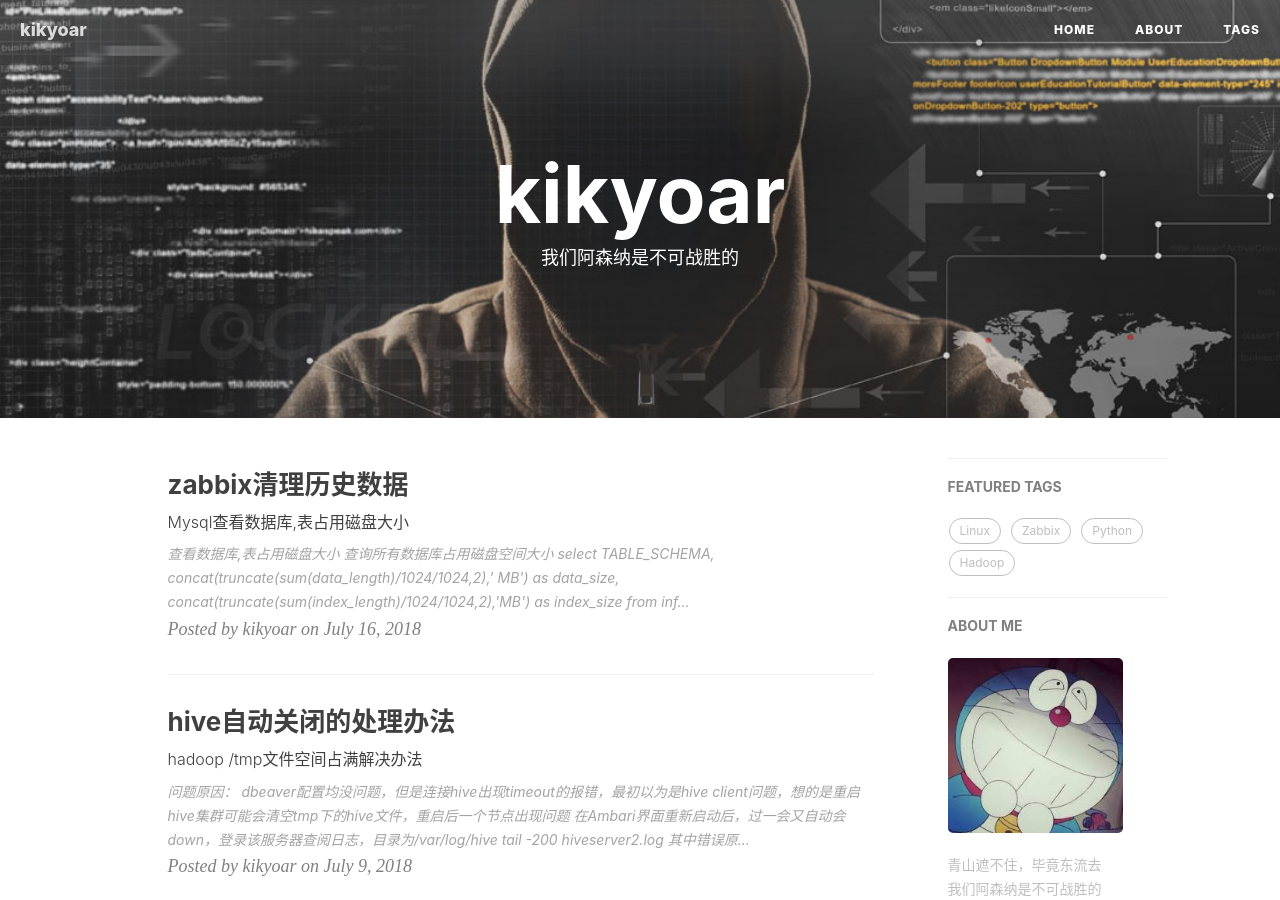
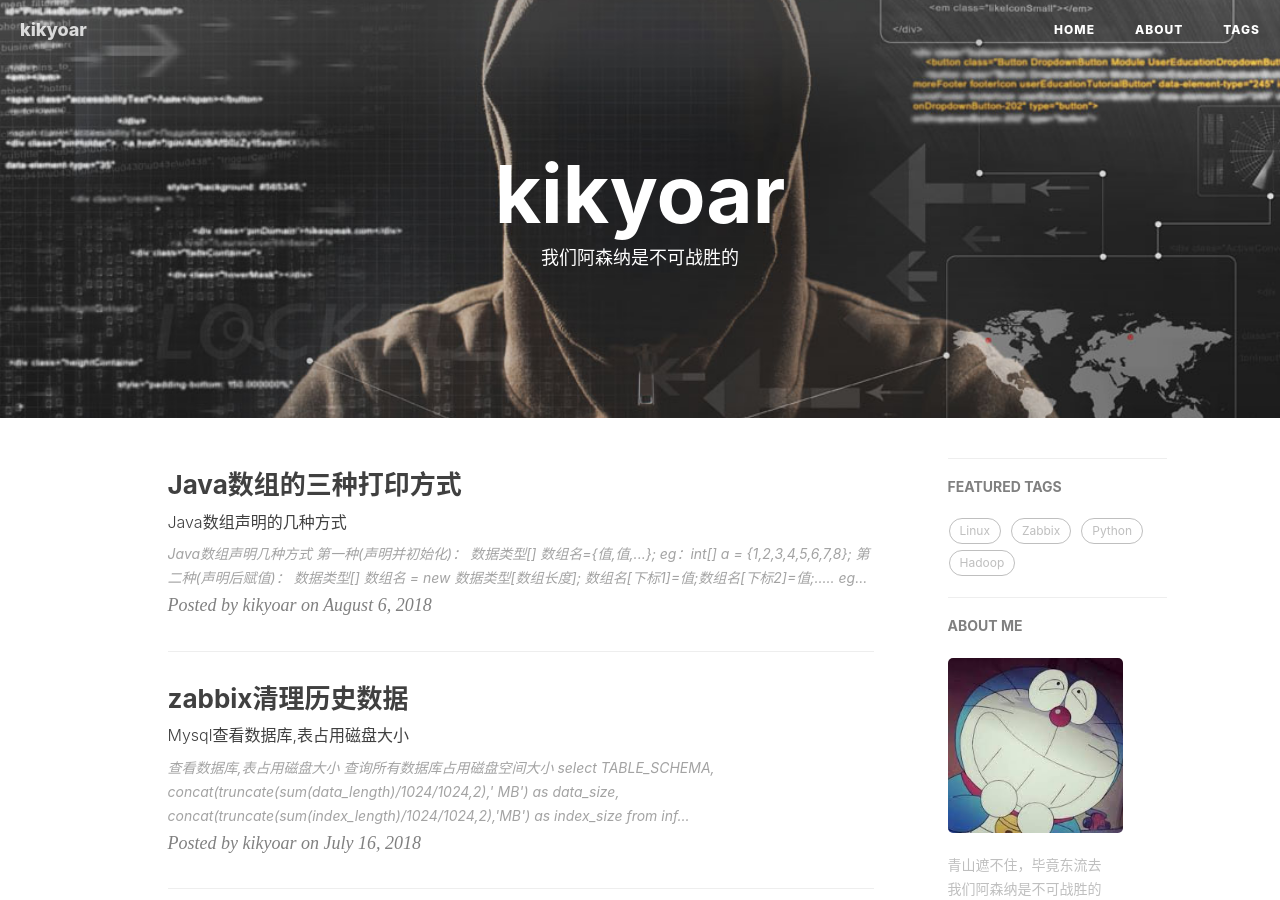
Before and after one commit to kikyoar/kikyoar.github.io, a Jekyll site: the page built from index.html, in a window 1280 px wide and 900 px high. Built offline with Jekyll 4.4.1, drawn with Linux system fonts in a browser that asks for light colours; nearby versions of some CDN libraries; the list of posts is cut into pages by our own code; comment, search, counter and statistics services are not loaded; some of the changed text lies outside the part shown.

Commit message:
java_declaration

```diff
--- a/_posts/2018-07-16-Zabbix-clean_history_data.markdown
+++ b/_posts/2018-07-16-Zabbix-clean_history_data.markdown
@@ -6,7 +6,7 @@ date:       2018-07-16
 author:     "kikyoar"
 header-img: "img/post-bg-linux-version.jpg"
 tags:
-    - zabbix
+    - Zabbix
 ---
 
 ## 查看数据库,表占用磁盘大小
--- /dev/null
+++ b/_posts/2018-08-06-Java-Array_declaration_print.markdown
@@ -0,0 +1,107 @@
+---
+layout:     post
+title:      "Java数组的三种打印方式"
+subtitle:   "Java数组声明的几种方式"
+date:       2018-08-06
+author:     "kikyoar"
+header-img: "img/post-bg-linux-version.jpg"
+tags:
+    - Java
+---
+
+
+## Java数组声明几种方式
+
+- 第一种(声明并初始化)：
+
+		数据类型[] 数组名={值,值,...};
+
+		eg：int[] a = {1,2,3,4,5,6,7,8};
+
+- 第二种(声明后赋值)：
+
+		数据类型[] 数组名 = new 数据类型[数组长度];
+		数组名[下标1]=值;数组名[下标2]=值;.....
+
+		eg：String[] a =new String[4];
+		a[0]="hello";
+		a[1]="world";
+ 		....
+
+- 第三种()：
+
+		数据类型[] 数组名=new 数据类型[]{值,值,...};
+
+
+## Java数组的三种打印方式
+
+**1、数组的输出的三种方式**
+
+**一维数组：**
+
+`定义一个数组   int[] array = {1,2,3,4,5};`
+
+(1)传统的for循环方式
+
+	for(int i=0;i<array.length;i++)
+	{
+	      System.out.println(a[i]);
+	}
+
+
+(2)for each循环
+
+	for(int a:array)
+	    System.out.println(a)
+
+(3)利用Array类中的toString方法
+
+调用Array.toString(a)，返回一个包含数组元素的字符串，这些元素被放置在括号内，并用逗号分开
+
+
+	int[] array = {1,2,3,4,5};
+	System.out.println(Arrays.toString(array));
+
+输出：[1, 2, 3, 4, 5]
+说明：System.out.println(array);这样是不行的，这样打印是的是数组的首地址
+
+
+**二维数组：**
+
+对于二维数组也对应这三种方法，定义一个二维数组：
+
+	 int[][] magicSquare =
+	    	 {
+	    		 {16,3,2,13},
+	    		 {5,10,11,8},
+	    		 {9,6,7,3}
+	    	 };
+
+**Java实际没有多维数组，只有一维数组，多维数组被解读为"数组的数组"，例如二维数组magicSquare是包含{magicSquare[0]，magicSquare[1]，magicSquare[2]}三个元素的一维数组，magicSqure[0]是包含{16,3,2,13}四个元素的一维数组，同理magicSquare[1]，magicSquare[2]也一样**
+
+(1)传统的for循环方式
+
+	for(int i=0;i<magicSquare.length;i++)
+	     {
+	    	 for(int j=0;j<magicSquare[i].length;j++)
+	    	 {
+	    		 System.out.print(magicSquare[i][j]+" ");
+	    	 }
+	    	 System.out.println();	//换行
+	     }
+
+(2)for each循环
+
+	for(int[] a:magicSquare)
+	     {
+	    	 for(int b:a)
+	    	 {
+	    		 System.out.print(b+" ");
+	    	 }
+	    	 System.out.println();//换行
+	     }
+
+(3)利用Array类中的toString方法
+
+	for(int i=0;i<magicSquare.length;i++)
+	    System.out.println(Arrays.toString(magicSquare[i]));
```
